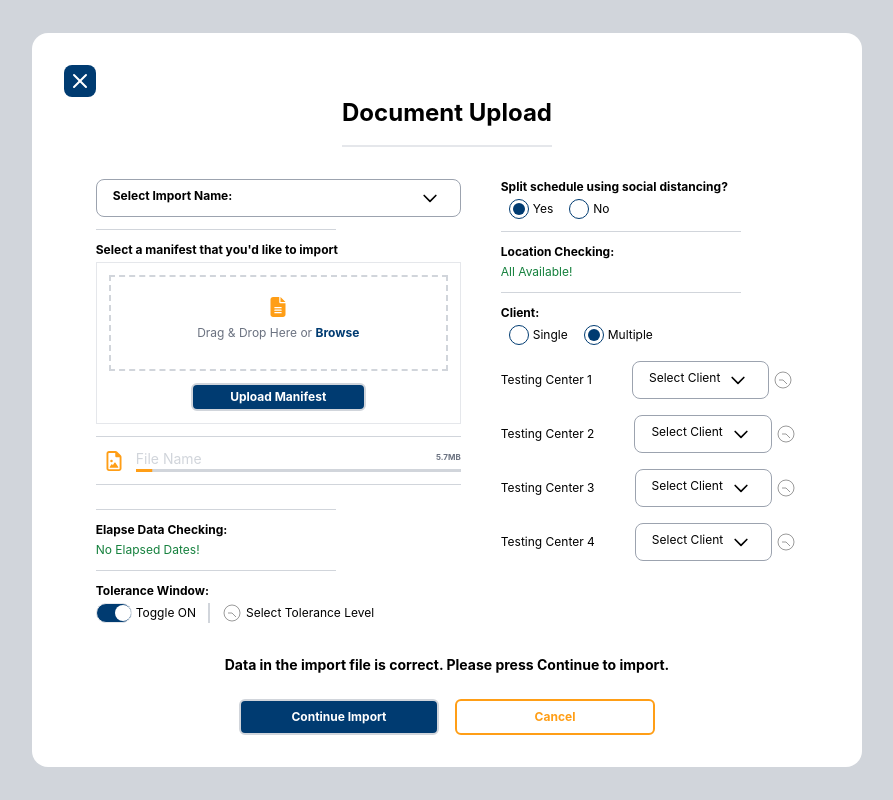
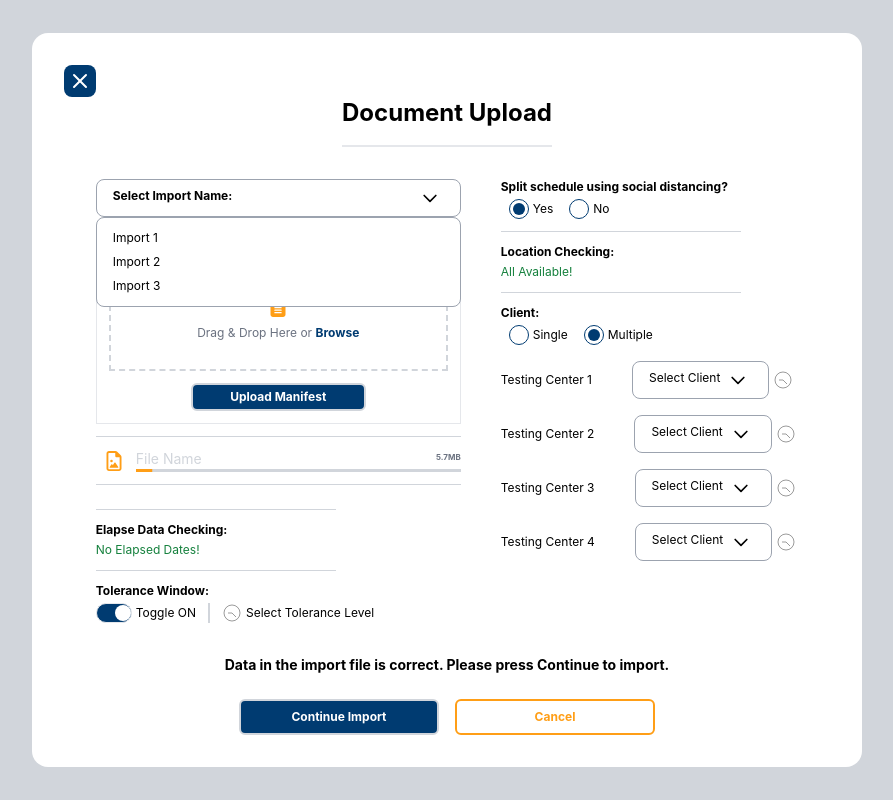
Before and after one commit to jrp114/skyhop-file-upload, a React (Create React App) app: page / in a window 1280 px wide. Both pictures are taken after a click on the button "Select Import Name:". Shown: the whole page, without its empty margins (193-1086 px from the left). Built offline with nearby package versions, Linux system fonts and the light colour scheme.

Commit message:
updated dropdown with clickable options menu

```diff
--- a/src/App.tsx
+++ b/src/App.tsx
@@ -103,7 +103,25 @@ function App() {
           <div className="grid grid-cols-11 gap-10 py-8 mx-8">
             <div className="col-span-6">
               <Dropdown
+                options={[
+                  {
+                    key: '1',
+                    value: '1',
+                    label: 'Import 1',
+                  },
+                  {
+                    key: '2',
+                    value: '2',
+                    label: 'Import 2',
+                  },
+                  {
+                    key: '3',
+                    value: '3',
+                    label: 'Import 3',
+                  },
+                ]}
                 label={<span className="font-bold">Select Import Name:</span>}
+                handleClick={(v) => console.log('click', v)}
               />
               <HorizontalSeparator />
               <SectionWrapper>
@@ -197,7 +215,28 @@ function App() {
                     >
                       {`Testing Center ${num}`}
                       <div className="flex flex-row items-center gap-1">
-                        <Dropdown label="Select Client" classes="ml-2" />
+                        <Dropdown
+                          options={[
+                            {
+                              key: 'a',
+                              value: 'a',
+                              label: 'Client A',
+                            },
+                            {
+                              key: 'b',
+                              value: 'b',
+                              label: 'Client B',
+                            },
+                            {
+                              key: 'c',
+                              value: 'c',
+                              label: 'Client C',
+                            },
+                          ]}
+                          label="Select Client"
+                          classes="ml-2"
+                          handleClick={(v) => console.log('click', v)}
+                        />
                         <ClockIcon />
                       </div>
                     </div>
--- a/src/components/dropdown.tsx
+++ b/src/components/dropdown.tsx
@@ -1,14 +1,30 @@
-import { ReactNode } from 'react';
+import { ReactNode, useRef, useState } from 'react';
+import { useOutsideClick } from './useOutsideClick';
 
 interface DropdownProps {
   label: string | ReactNode;
+  options: Array<{ key: string; value: string; label: string }>;
+  handleClick: (v: string) => void;
   classes?: string;
 }
 
+/**
+ * Dropdown component
+ * @param props DropdownProps
+ * @returns Dropdown component
+ */
 export default function Dropdown(props: DropdownProps) {
+  const [open, setOpen] = useState(false);
+  const ref = useRef<HTMLDivElement>(null);
+
+  useOutsideClick(ref, () => setOpen(false));
+
   return (
-    <div>
-      <button className="border border-gray-400 rounded-lg py-2 px-4 w-full flex justify-between text-xs">
+    <div ref={ref} className="relative">
+      <button
+        onClick={() => setOpen(!open)}
+        className="border border-gray-400 rounded-lg py-2 px-4 w-full flex justify-between text-xs"
+      >
         {props.label}
         <img
           className={`w-5 h-5 mr-1 ${props.classes}`}
@@ -16,6 +32,22 @@ export default function Dropdown(props: DropdownProps) {
           alt="arrow-down"
         />
       </button>
+      {open && (
+        <div className="absolute w-full bg-white border border-gray-400 rounded-lg py-2 z-50">
+          {props.options.map((option) => (
+            <div
+              key={option.key}
+              onClick={() => {
+                setOpen(false);
+                props.handleClick(option.value);
+              }}
+              className="py-1 text-xs cursor-pointer hover:bg-gray-100 px-4"
+            >
+              {option.label}
+            </div>
+          ))}
+        </div>
+      )}
     </div>
   );
 }
```
